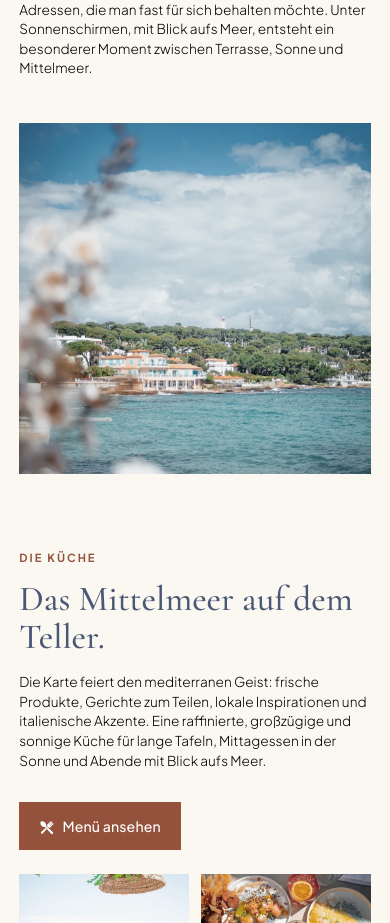
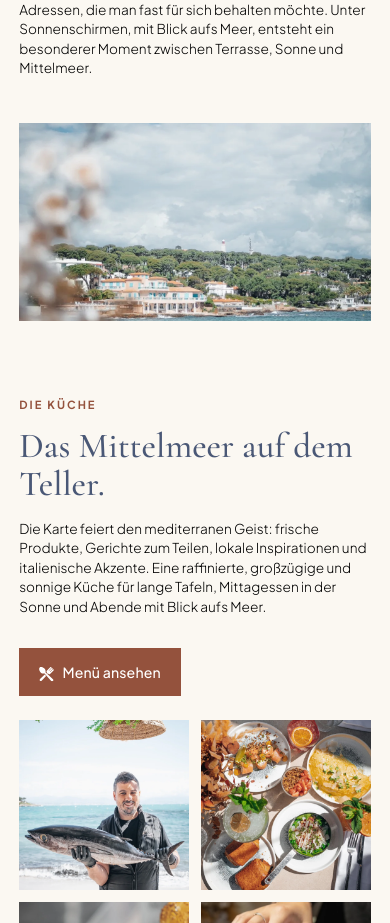
Before and after one commit to JulienAziza06/la-petite-garoupe, a React (Vite) app: page /de in a window 390 px wide. Shown: the part 925-1848 px from the top of the page. Built offline with nearby package versions, Linux system fonts and the light colour scheme.

Commit message:
Use horizontal place image on mobile

```diff
--- a/src/site/styles-layout.css
+++ b/src/site/styles-layout.css
@@ -2119,6 +2119,12 @@
     aspect-ratio: 1 / 1;
   }
 
+  .v6-shell .v6-place-image img {
+    aspect-ratio: 16 / 9;
+    height: auto;
+    object-fit: cover;
+  }
+
   .v6-shell .v6-events__image img {
     height: auto;
     min-height: 0;
```
